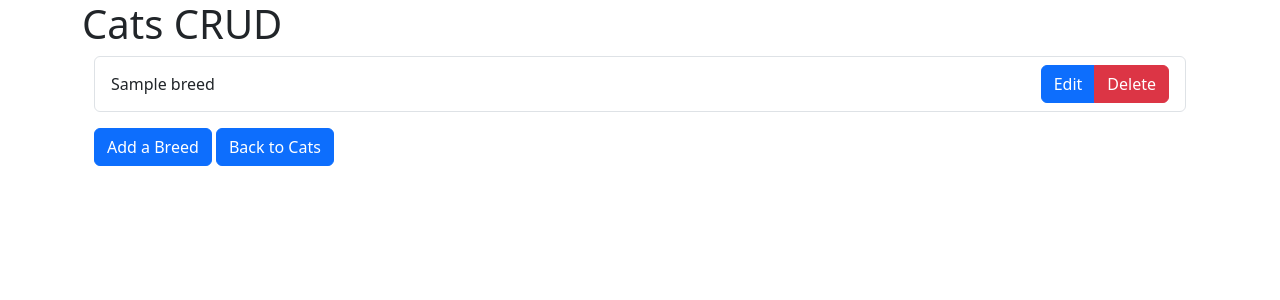
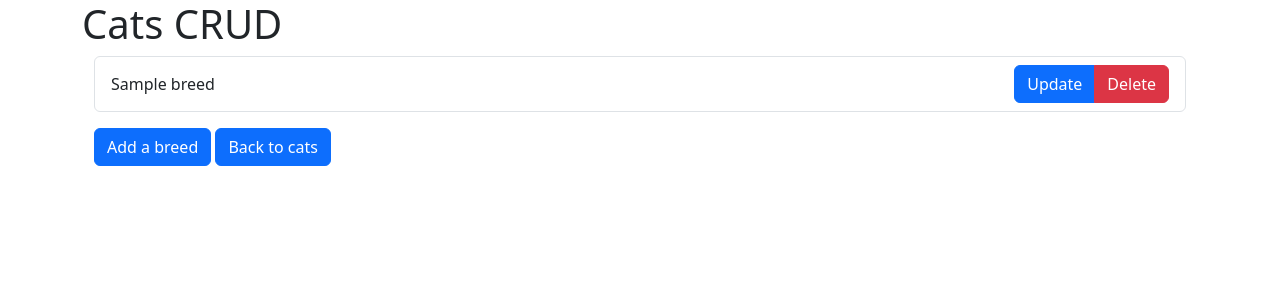
Before and after one commit to mmjakub/dj4e-exercises, a Django app: page /cats/lookup/ in a window 1280 px wide. Shown: the top 300 px of the page. Run offline with Django 4.2, Linux system fonts and the light colour scheme; a user stored in the database is signed in; tables that the repository leaves empty hold one stand-in row (values such as "Sample post").

Commit message:
assn(19): fix link texts for autograder
Update instead of Edit and lowercase breed/cat

```diff
--- a/cats/templates/cats/breed_list.html
+++ b/cats/templates/cats/breed_list.html
@@ -6,7 +6,7 @@
     <li class="list-group-item d-flex flex-wrap align-items-center text-break">
       {{ breed }}
       <div class="ms-auto btn-group">
-        <a class="btn btn-primary" href="{% url 'cats:breed_update' breed.id %}">Edit</a>
+        <a class="btn btn-primary" href="{% url 'cats:breed_update' breed.id %}">Update</a>
         <a class="btn btn-danger" href="{% url 'cats:breed_delete' breed.id %}">Delete</a>
       </div>
     </li>{% endfor %}
@@ -14,6 +14,6 @@
 {% else %}
 <h2>No breeds found.</h2>
 {% endif %}
-<a class="btn btn-primary" href="{% url 'cats:breed_create' %}">Add a Breed</a>
-<a class="btn btn-primary" href="{% url 'cats:index' %}">Back to Cats</a>
+<a class="btn btn-primary" href="{% url 'cats:breed_create' %}">Add a breed</a>
+<a class="btn btn-primary" href="{% url 'cats:index' %}">Back to cats</a>
 {% endblock %}
```
Also changed, not shown: cats/templates/cats/cat_list.html (+4 -4 lines).
